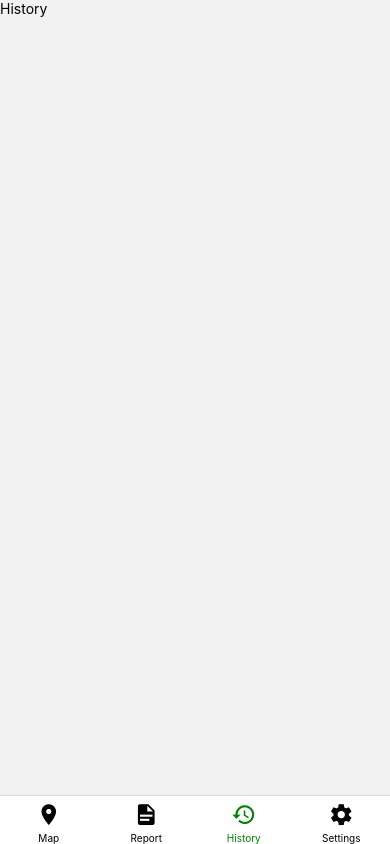
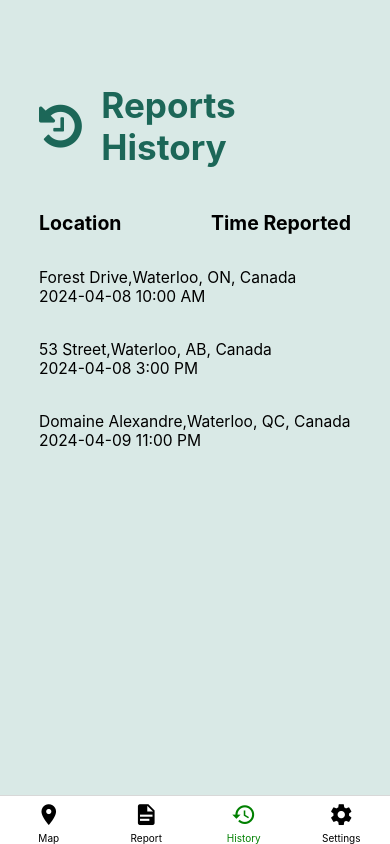
Before and after one commit to nsmangat/HotPot-Capstone-Project, a React Native app in the folder Frontend/: screen /History in a window 390 px wide. Built offline with nearby package versions, Linux system fonts and the light colour scheme.

Commit message:
Display history list

```diff
--- a/Frontend/src/screens/History.js
+++ b/Frontend/src/screens/History.js
@@ -1,8 +1,104 @@
-import React from "react";
-import { Text } from "react-native";
+import React, { useState } from "react";
+import {
+  View,
+  Text,
+  StyleSheet,
+  SafeAreaView,
+  Dimensions,
+  StatusBar,
+  TouchableOpacity,
+  FlatList,
+} from "react-native";
+import Icon from "react-native-vector-icons/FontAwesome";
 
 const History = () => {
-  return <Text>History</Text>;
+  const [history, setHistory] = useState([
+    {
+      location: "Forest Drive,Waterloo, ON, Canada",
+      dateTime: "2024-04-08 10:00 AM",
+    },
+    {
+      location: "53 Street,Waterloo, AB, Canada",
+      dateTime: "2024-04-08 3:00 PM",
+    },
+    {
+      location: "Domaine Alexandre,Waterloo, QC, Canada",
+      dateTime: "2024-04-09 11:00 PM",
+    },
+  ]);
+
+  const renderItem = ({ item }) => (
+    <View style={styles.list}>
+        <Text style={styles.text}>{item.location}</Text>
+        <Text style={styles.text}>{item.dateTime}</Text>
+    </View>
+  );
+
+  return (
+    <SafeAreaView style={styles.container}>
+      <StatusBar />
+      <View style={styles.container}>
+        <View style={styles.headerContainer}>
+          <Icon name="history" size={50} color="#1C6758" />
+          <Text style={styles.header}>Reports History</Text>
+        </View>
+        <View style={styles.itemContainer}>
+          <Text style={styles.title}>Location</Text>
+          <Text style={styles.title}>Time Reported</Text>
+        </View>
+        <View style={styles.itemContainer}>
+          <FlatList
+            data={history}
+            renderItem={renderItem}
+            keyExtractor={(item, index) => index.toString()}
+          />
+        </View>
+      </View>
+    </SafeAreaView>
+  );
 };
 
+const { width, height } = Dimensions.get("window");
+
+const styles = StyleSheet.create({
+  container: {
+    flex: 1,
+    backgroundColor: "#D9E9E6",
+    paddingHorizontal: width * 0.05,
+    paddingTop: height * 0.05,
+  },
+  headerContainer: {
+    flexDirection: "row",
+    alignItems: "center",
+    marginBottom: height * 0.05,
+    paddingHorizontal: width * 0.05,
+  },
+  header: {
+    color: "#1C6758",
+    fontSize: width * 0.09,
+    fontWeight: "bold",
+    marginLeft: width * 0.05,
+  },
+  itemContainer: {
+    flexDirection: "row",
+    justifyContent: "space-between",
+    alignItems: "center",
+    marginBottom: height * 0.04,
+    paddingHorizontal: width * 0.05,
+  },
+  title: {
+    fontSize: width * 0.05,
+    fontWeight: "bold",
+  },
+  text: {
+    fontSize: width * 0.04,
+  },
+  list:{
+    justifyContent: "space-between",
+    alignItems: "left",
+    marginBottom: height * 0.04,
+  }
+
+});
+
 export default History;
```
